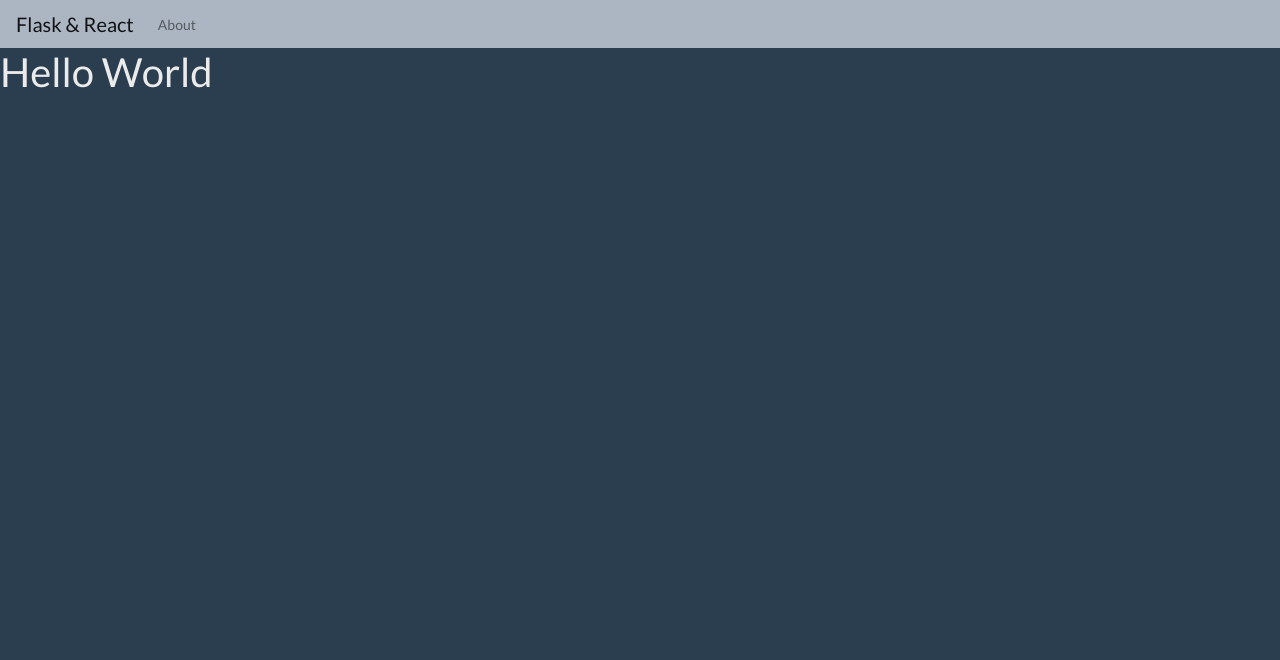
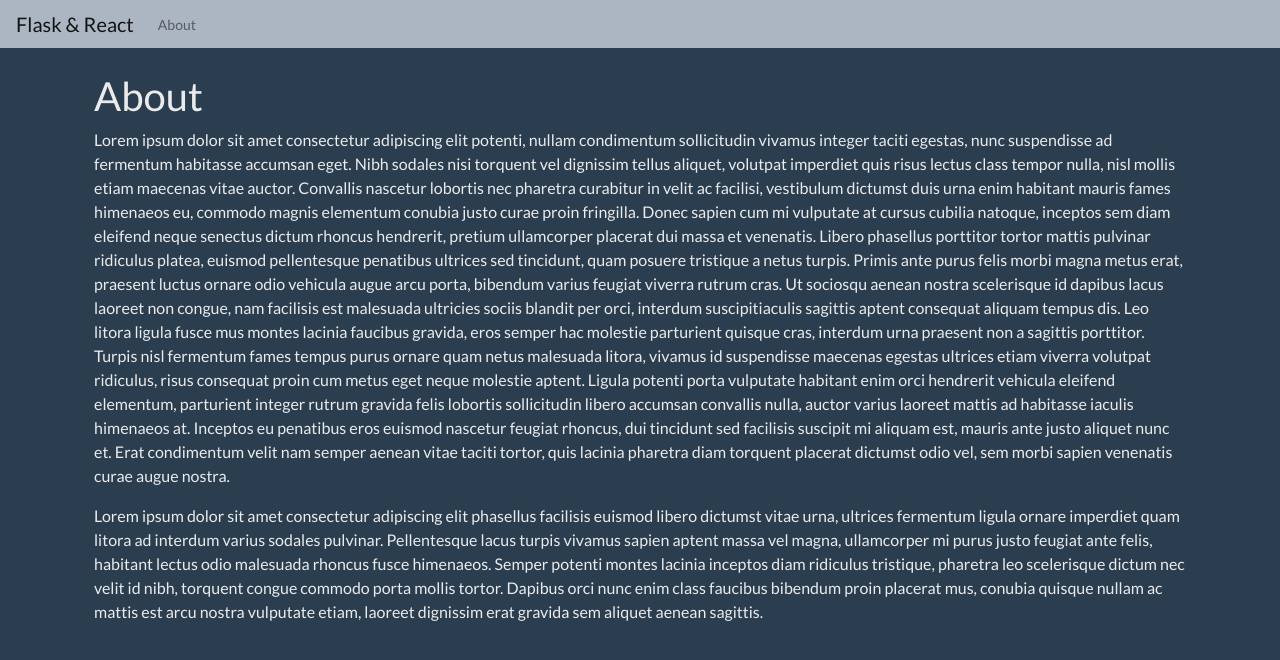
Before and after one commit to smaje99/Contactos-Flask-React, a React (Create React App) app in the folder frontend/: page /about in a window 1280 px wide. Shown: the top 660 px of the page. Built offline with nearby package versions, Linux system fonts and the light colour scheme.

Commit message:
About info

```diff
--- a/frontend/src/App.js
+++ b/frontend/src/App.js
@@ -15,7 +15,7 @@ function App() {
   return (
     <Router>
       <NavBar />
-      <div>
+      <div className="container p-4">
         <Switch>
           <Route path="/about" component={ About } />
           <Route path="/" component= { Users } />
--- a/frontend/src/components/About.js
+++ b/frontend/src/components/About.js
@@ -1,5 +1,58 @@
-import React from 'react';
+import React, { Fragment } from 'react';
 
 export const About = () => (
-    <h1>Hello World</h1>
+    <Fragment>
+        <h1>About</h1>
+        <p>
+            Lorem ipsum dolor sit amet consectetur adipiscing elit potenti,
+            nullam condimentum sollicitudin vivamus integer taciti egestas,
+            nunc suspendisse ad fermentum habitasse accumsan eget. Nibh
+            sodales nisi torquent vel dignissim tellus aliquet, volutpat
+            imperdiet quis risus lectus class tempor nulla, nisl mollis
+            etiam maecenas vitae auctor. Convallis nascetur lobortis nec
+            pharetra curabitur in velit ac facilisi, vestibulum dictumst
+            duis urna enim habitant mauris fames himenaeos eu, commodo
+            magnis elementum conubia justo curae proin fringilla. Donec
+            sapien cum mi vulputate at cursus cubilia natoque, inceptos
+            sem diam eleifend neque senectus dictum rhoncus hendrerit,
+            pretium ullamcorper placerat dui massa et venenatis. Libero
+            phasellus porttitor tortor mattis pulvinar ridiculus platea,
+            euismod pellentesque penatibus ultrices sed tincidunt, quam
+            posuere tristique a netus turpis. Primis ante purus felis
+            morbi magna metus erat, praesent luctus ornare odio vehicula
+            augue arcu porta, bibendum varius feugiat viverra rutrum cras.
+            Ut sociosqu aenean nostra scelerisque id dapibus lacus laoreet
+            non congue, nam facilisis est malesuada ultricies sociis blandit
+            per orci, interdum suscipitiaculis sagittis aptent consequat
+            aliquam tempus dis. Leo litora ligula fusce mus montes lacinia
+            faucibus gravida, eros semper hac molestie parturient quisque
+            cras, interdum urna praesent non a sagittis porttitor. Turpis
+            nisl fermentum fames tempus purus ornare quam netus malesuada
+            litora, vivamus id suspendisse maecenas egestas ultrices etiam
+            viverra volutpat ridiculus, risus consequat proin cum metus eget
+            neque molestie aptent. Ligula potenti porta vulputate habitant
+            enim orci hendrerit vehicula eleifend elementum, parturient
+            integer rutrum gravida felis lobortis sollicitudin libero
+            accumsan convallis nulla, auctor varius laoreet mattis ad
+            habitasse iaculis himenaeos at. Inceptos eu penatibus eros
+            euismod nascetur feugiat rhoncus, dui tincidunt sed facilisis
+            suscipit mi aliquam est, mauris ante justo aliquet nunc et.
+            Erat condimentum velit nam semper aenean vitae taciti tortor,
+            quis lacinia pharetra diam torquent placerat dictumst odio
+            vel, sem morbi sapien venenatis curae augue nostra.
+        </p>
+        <p>
+            Lorem ipsum dolor sit amet consectetur adipiscing elit phasellus
+            facilisis euismod libero dictumst vitae urna, ultrices fermentum
+            ligula ornare imperdiet quam litora ad interdum varius sodales
+            pulvinar. Pellentesque lacus turpis vivamus sapien aptent massa
+            vel magna, ullamcorper mi purus justo feugiat ante felis, habitant
+            lectus odio malesuada rhoncus fusce himenaeos. Semper potenti montes
+            lacinia inceptos diam ridiculus tristique, pharetra leo scelerisque
+            dictum nec velit id nibh, torquent congue commodo porta mollis tortor.
+            Dapibus orci nunc enim class faucibus bibendum proin placerat mus,
+            conubia quisque nullam ac mattis est arcu nostra vulputate etiam,
+            laoreet dignissim erat gravida sem aliquet aenean sagittis.
+        </p>
+    </Fragment>
 )
```
